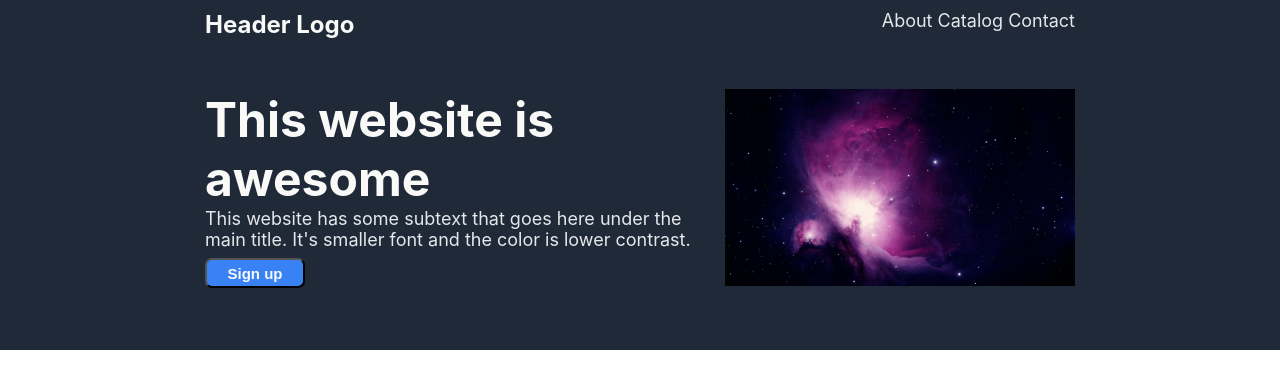
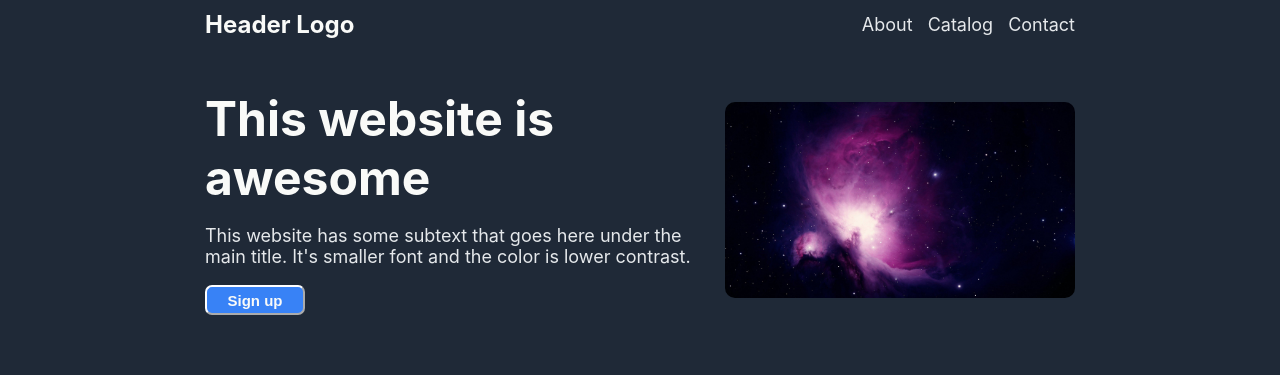
Before and after one commit to LouisCorin/Landing-Page, a plain HTML site: page index.html in a window 1280 px wide. Shown: the top 377 px of the page. Drawn offline with Linux system fonts and the light colour scheme.

Commit message:
Add border to buttons and hero image add flex and gap to links

```diff
--- a/style.css
+++ b/style.css
@@ -28,6 +28,7 @@
 
 img{
     max-width: 350px;
+    border-radius: 10px;
 }
 
 .header{
@@ -51,7 +52,9 @@
     font-size: 18px;
     color: #e5e8eb;
     text-decoration: none;
-    margin: 0px 0px 8px 0px;
+    display: flex;
+    gap: 15px;
+    align-items: center;
 }
 
 .container1{
@@ -167,5 +170,6 @@
     width: 100px;
     height: 30px;
     font-weight: bold;
-    font-size: 15px
+    font-size: 15px;
+    border-color: white;
 }
```
